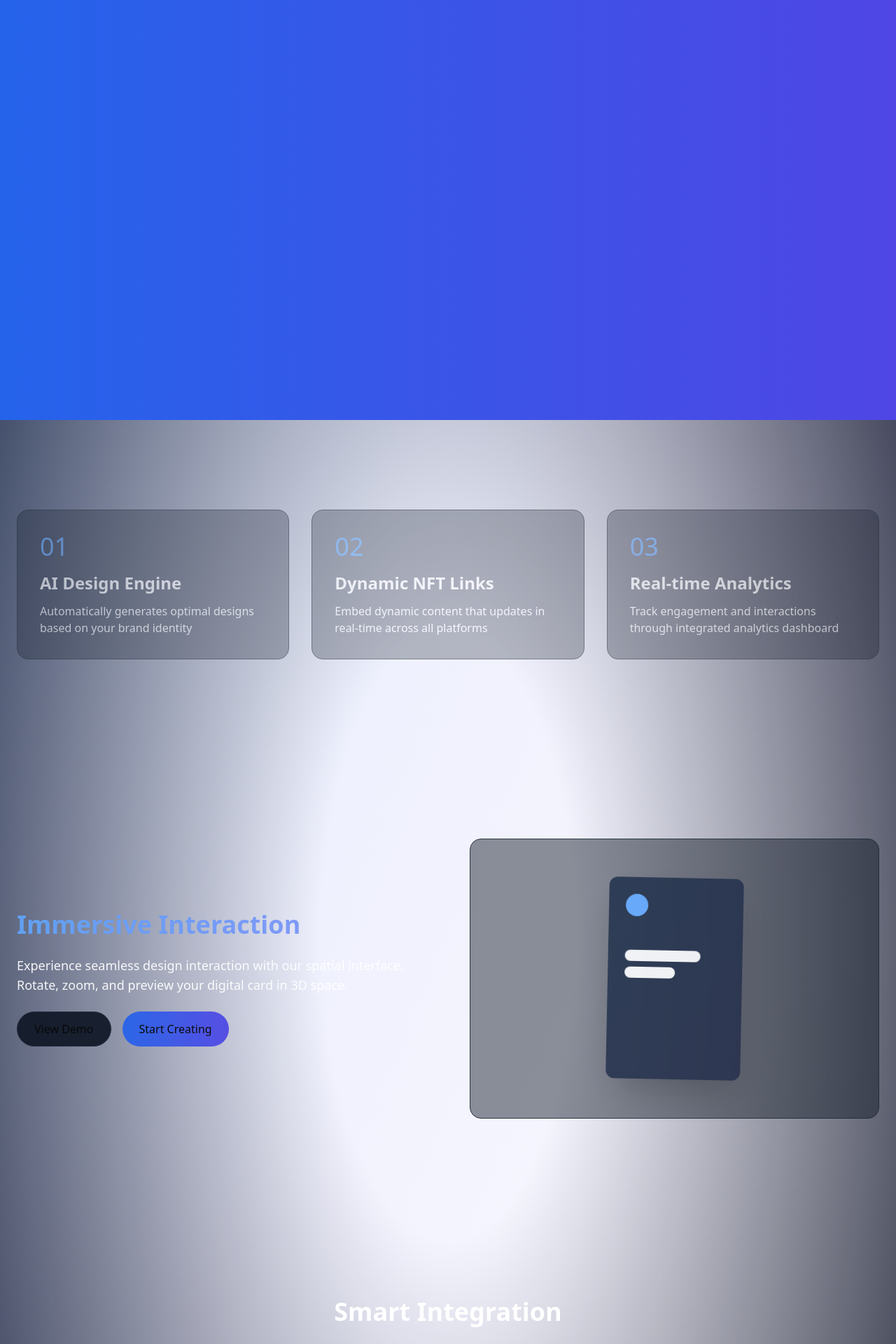
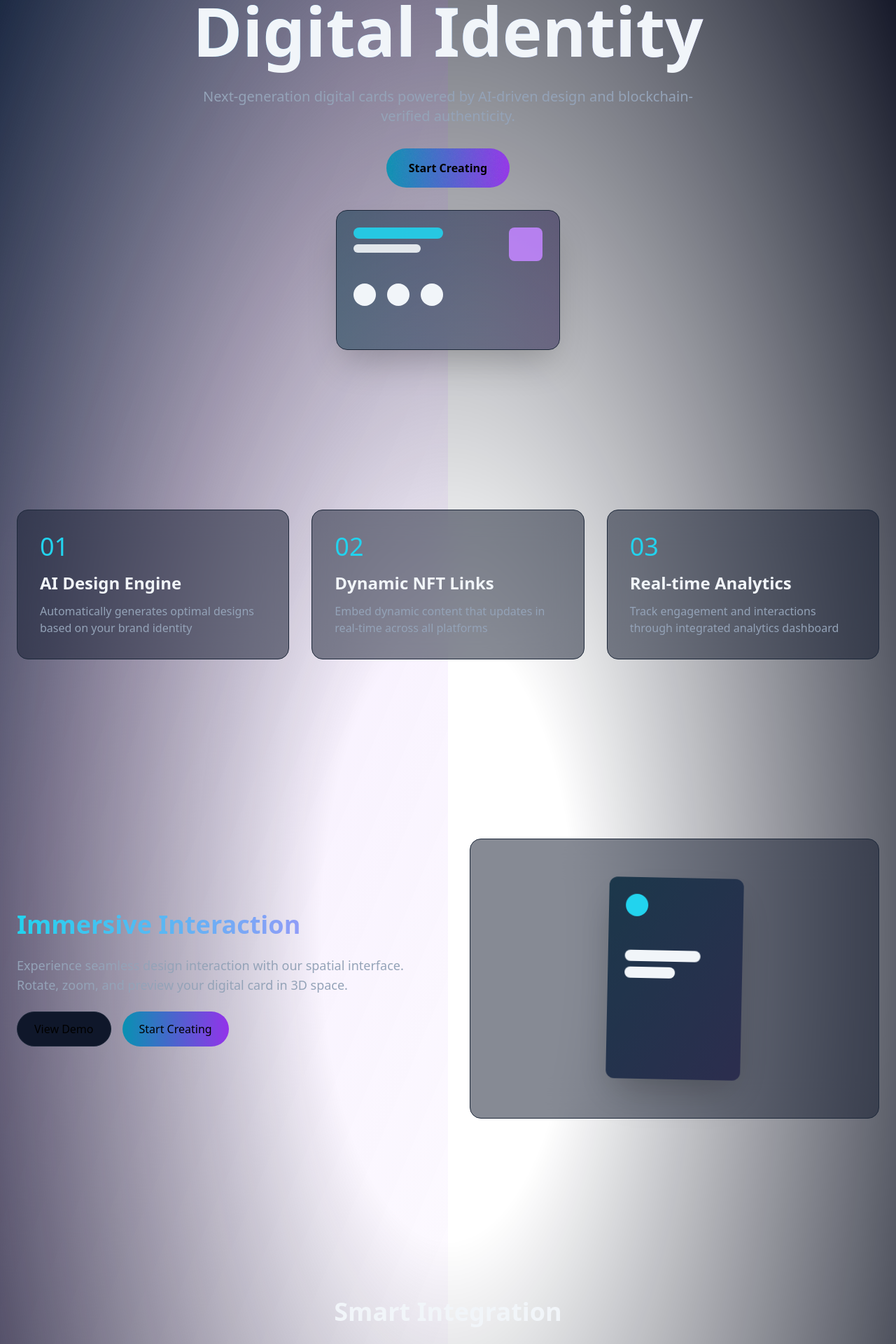
Before and after one commit to DanielAdisa/kardifyme, a Next.js app: page / in a window 1280 px wide. Shown: the part 200-2120 px from the top of the page at 70% size. Built offline with nearby package versions, Linux system fonts and the light colour scheme.

Commit message:
Update page.tsx

```diff
--- a/app/page.tsx
+++ b/app/page.tsx
@@ -1,175 +1,162 @@
 'use client';
+
 import Link from 'next/link';
 import { motion, useScroll, useTransform } from 'framer-motion';
 import { QRCodeSVG } from 'qrcode.react';
 import { useRef } from 'react';
 
 const LandingPage = () => {
-  // References for each section
-  const heroRef = useRef(null);
-  const featuresRef = useRef(null);
-  const demoRef = useRef(null);
-  const qrRef = useRef(null);
-  const footerRef = useRef(null);
-
-  // Track scroll progress for each section
-  const { scrollYProgress } = useScroll({
-    target: heroRef,
-    offset: ['start end', 'end start'],
-  });
-
-  const heroOpacity = useTransform(scrollYProgress, [0, 0.5], [1, 0]);
-  const heroScale = useTransform(scrollYProgress, [1, 0], [1, 0.8]);
-
-  const featuresProgress = useScroll({ target: featuresRef });
-  const featuresOpacity = useTransform(featuresProgress.scrollYProgress, [0, 0.5], [0, 1]);
-
-  const demoProgress = useScroll({ target: demoRef });
-  const demoOpacity = useTransform(demoProgress.scrollYProgress, [0, 0.5], [0, 1]);
-
-  const qrProgress = useScroll({ target: qrRef });
-  const qrOpacity = useTransform(qrProgress.scrollYProgress, [0, 0.5], [0, 1]);
-
-  const footerProgress = useScroll({ target: footerRef });
-  const footerOpacity = useTransform(footerProgress.scrollYProgress, [0, 0.5], [0, 1]);
+  const ref = useRef(null);
+  const { scrollYProgress } = useScroll({ target: ref });
+  const x = useTransform(scrollYProgress, [0, 1], ['0%', '-50%']);
 
   return (
     <div className="min-h-screen bg-grid-slate-900/[0.04] relative overflow-hidden">
       {/* Animated background elements */}
       <div className="absolute inset-0 bg-slate-950 [mask-image:radial-gradient(ellipse_at_center,transparent_20%,black)]" />
       <motion.div
-        className="absolute inset-0 bg-gradient-to-br from-blue-500/20 via-indigo-500/10 to-transparent"
-        style={{ opacity: scrollYProgress }}
+        className="absolute inset-0 bg-gradient-to-br from-cyan-500/20 via-purple-500/10 to-transparent"
+        style={{ x }}
       />
 
       {/* Hero Section */}
-      <section ref={heroRef} className="relative min-h-screen flex items-center justify-center px-6 bg-gradient-to-r from-blue-600 to-indigo-600">
-        <motion.div
-          className="max-w-7xl mx-auto text-center space-y-8"
-          style={{ opacity: heroOpacity, scale: heroScale }}
-        >
+      <section className="relative min-h-screen flex items-center justify-center px-6">
+        <div className="max-w-7xl mx-auto text-center space-y-8">
           <motion.h1
             initial={{ opacity: 0, y: 20 }}
             animate={{ opacity: 1, y: 0 }}
             transition={{ duration: 0.8, ease: [0.6, -0.05, 0.01, 0.99] }}
-            className="text-6xl md:text-8xl font-bold bg-clip-text text-transparent bg-gradient-to-r from-yellow-400 to-pink-400 leading-[1.1]"
+            className="text-6xl md:text-8xl font-bold bg-clip-text text-transparent bg-gradient-to-r from-cyan-400 to-purple-400 leading-[1.1]"
           >
-            Revolutionize Your{' '}
-            <span aria-label="Digital Identity" className="text-white">
-              Digital Identity
-            </span>
+            Revolutionize Your <span className="text-slate-100">Digital Identity</span>
           </motion.h1>
+
           <motion.div
             initial={{ opacity: 0 }}
             animate={{ opacity: 1 }}
             transition={{ delay: 0.4 }}
             className="max-w-3xl mx-auto"
           >
-            <p className="text-xl text-white font-light">
+            <p className="text-xl text-slate-400 font-light">
               Next-generation digital cards powered by AI-driven design and blockchain-verified authenticity.
             </p>
           </motion.div>
+
           <motion.div
             initial={{ scale: 0.95, opacity: 0 }}
             animate={{ scale: 1, opacity: 1 }}
             className="mt-12"
           >
             <Link href="/create">
-              <button
-                aria-label="Start Creating Button"
-                className="group relative px-8 py-4 bg-gradient-to-r from-yellow-500 to-pink-500 rounded-full font-semibold hover:scale-[1.03] transition-transform duration-300"
-              >
+              <button className="group relative px-8 py-4 bg-gradient-to-r from-cyan-600 to-purple-600 rounded-full font-semibold hover:scale-[1.03] transition-transform duration-300">
                 <span className="relative z-10">Start Creating</span>
-                <div className="absolute inset-0 bg-gradient-to-r from-yellow-400 to-pink-400 rounded-full opacity-0 group-hover:opacity-100 transition-opacity duration-300 -z-10" />
+                <div className="absolute inset-0 bg-gradient-to-r from-cyan-500 to-purple-500 rounded-full opacity-0 group-hover:opacity-100 transition-opacity duration-300 -z-10" />
                 <div className="absolute inset-0 rounded-full bg-noise opacity-10" />
               </button>
             </Link>
           </motion.div>
-        </motion.div>
+
+          {/* Holographic card preview */}
+          <motion.div
+            className="mt-24 mx-auto w-[320px] h-[200px] bg-slate-900/50 backdrop-blur-xl rounded-2xl border border-slate-800 shadow-2xl relative overflow-hidden hover:rotate-[2deg] transition-transform duration-500"
+            whileHover={{ scale: 1.05 }}
+          >
+            <div className="absolute inset-0 bg-gradient-to-r from-cyan-500/10 to-purple-500/10" />
+            <div className="absolute inset-0 [mask-image:linear-gradient(transparent,white,transparent)]" />
+            <div className="p-6 relative z-10">
+              <div className="flex justify-between items-start">
+                <div className="space-y-2">
+                  <div className="h-4 w-32 bg-cyan-400/90 rounded-full" />
+                  <div className="h-3 w-24 bg-slate-100/90 rounded-full" />
+                </div>
+                <div className="w-12 h-12 bg-purple-400/90 rounded-lg" />
+              </div>
+              <div className="mt-8 flex gap-4">
+                <div className="h-8 w-8 bg-slate-100 rounded-full" />
+                <div className="h-8 w-8 bg-slate-100 rounded-full" />
+                <div className="h-8 w-8 bg-slate-100 rounded-full" />
+              </div>
+            </div>
+          </motion.div>
+        </div>
       </section>
 
       {/* Features Section */}
-      <section ref={featuresRef} className="relative py-32 px-6">
-        <motion.div
-          className="max-w-7xl mx-auto grid md:grid-cols-3 gap-8"
-          style={{ opacity: featuresOpacity }}
-        >
+      <section className="relative py-32 px-6">
+        <div className="max-w-7xl mx-auto grid md:grid-cols-3 gap-8">
           {['AI Design Engine', 'Dynamic NFT Links', 'Real-time Analytics'].map((title, i) => (
             <motion.div
               key={title}
               initial={{ opacity: 0, y: 30 }}
               whileInView={{ opacity: 1, y: 0 }}
               transition={{ delay: i * 0.2 }}
-              className="bg-gray-900/50 backdrop-blur-xl p-8 rounded-2xl border border-gray-800 hover:border-blue-400/30 transition-colors duration-300"
+              className="bg-slate-900/50 backdrop-blur-xl p-8 rounded-2xl border border-slate-800 hover:border-cyan-400/30 transition-colors duration-300"
             >
-              <div className="text-blue-400 text-4xl mb-4">0{i + 1}</div>
-              <h3 className="text-2xl font-semibold text-white mb-3">{title}</h3>
-              <p className="text-white font-light">
+              <div className="text-cyan-400 text-4xl mb-4">0{i+1}</div>
+              <h3 className="text-2xl font-semibold text-slate-100 mb-3">{title}</h3>
+              <p className="text-slate-400 font-light">
                 {i === 0 && 'Automatically generates optimal designs based on your brand identity'}
                 {i === 1 && 'Embed dynamic content that updates in real-time across all platforms'}
                 {i === 2 && 'Track engagement and interactions through integrated analytics dashboard'}
               </p>
             </motion.div>
           ))}
-        </motion.div>
+        </div>
       </section>
 
       {/* Interactive Demo Section */}
-      <section ref={demoRef} className="relative py-32 px-6">
-        <motion.div
-          className="max-w-7xl mx-auto flex flex-col lg:flex-row items-center gap-16"
-          style={{ opacity: demoOpacity }}
-        >
+      <section className="relative py-32 px-6">
+        <div className="max-w-7xl mx-auto flex flex-col lg:flex-row items-center gap-16">
           <div className="flex-1 space-y-6">
-            <h2 className="text-4xl font-bold bg-clip-text text-transparent bg-gradient-to-r from-blue-400 to-indigo-400">
+            <h2 className="text-4xl font-bold bg-clip-text text-transparent bg-gradient-to-r from-cyan-400 to-purple-400">
               Immersive Interaction
             </h2>
-            <p className="text-white text-lg font-light">
+            <p className="text-slate-400 text-lg font-light">
               Experience seamless design interaction with our spatial interface. Rotate, zoom, and preview your digital card in 3D space.
             </p>
             <div className="flex gap-4">
-              <button className="px-6 py-3 rounded-full bg-gray-900 border border-gray-800 hover:border-blue-400 transition-colors">
+              <button className="px-6 py-3 rounded-full bg-slate-900 border border-slate-800 hover:border-cyan-400 transition-colors">
                 View Demo
               </button>
-              <button className="px-6 py-3 rounded-full bg-gradient-to-r from-blue-600 to-indigo-600 hover:scale-[1.02] transition-transform">
+              <button className="px-6 py-3 rounded-full bg-gradient-to-r from-cyan-600 to-purple-600 hover:scale-[1.02] transition-transform">
                 Start Creating
               </button>
             </div>
           </div>
+
           {/* 3D Preview Area */}
-          <div className="flex-1 relative h-[400px] bg-gray-900/50 backdrop-blur-xl rounded-2xl border border-gray-800">
+          <div className="flex-1 relative h-[400px] bg-slate-900/50 backdrop-blur-xl rounded-2xl border border-slate-800">
             <div className="absolute inset-0 flex items-center justify-center">
-              <div className="w-64 h-64 bg-gradient-radial from-blue-500/20 to-transparent rounded-full" />
+              <div className="w-64 h-64 bg-gradient-radial from-cyan-500/20 to-transparent rounded-full" />
             </div>
             <motion.div
               className="w-full h-full flex items-center justify-center"
               animate={{ rotate: [0, 8, -8, 0] }}
               transition={{ duration: 6, repeat: Infinity }}
             >
-              <div className="w-48 h-72 bg-gray-800 rounded-xl transform-gpu shadow-2xl relative overflow-hidden">
-                <div className="absolute inset-0 bg-gradient-to-br from-blue-500/10 to-indigo-500/10" />
+              <div className="w-48 h-72 bg-slate-800 rounded-xl transform-gpu shadow-2xl relative overflow-hidden">
+                <div className="absolute inset-0 bg-gradient-to-br from-cyan-500/10 to-purple-500/10" />
                 <div className="p-6 relative z-10">
-                  <div className="h-8 w-8 bg-blue-400 rounded-full mb-12" />
+                  <div className="h-8 w-8 bg-cyan-400 rounded-full mb-12" />
                   <div className="space-y-2">
-                    <div className="h-4 bg-gray-100 rounded-full w-3/4" />
-                    <div className="h-4 bg-gray-100 rounded-full w-1/2" />
+                    <div className="h-4 bg-slate-100 rounded-full w-3/4" />
+                    <div className="h-4 bg-slate-100 rounded-full w-1/2" />
                   </div>
                 </div>
               </div>
             </motion.div>
           </div>
-        </motion.div>
+        </div>
       </section>
 
       {/* Dynamic QR Section */}
-      <section ref={qrRef} className="relative py-32 px-6">
-        <motion.div
-          className="max-w-7xl mx-auto text-center"
-          style={{ opacity: qrOpacity }}
-        >
-          <h2 className="text-4xl font-bold text-white mb-8">Smart Integration</h2>
+      <section className="relative py-32 px-6">
+        <div className="max-w-7xl mx-auto text-center">
+          <h2 className="text-4xl font-bold text-slate-100 mb-8">
+            Smart Integration
+          </h2>
           <motion.div
-            className="inline-block bg-gray-900/50 backdrop-blur-xl p-6 rounded-2xl border border-gray-800 hover:border-blue-400 transition-colors"
+            className="inline-block bg-slate-900/50 backdrop-blur-xl p-6 rounded-2xl border border-slate-800 hover:border-cyan-400 transition-colors"
             whileHover={{ scale: 1.05 }}
           >
             <QRCodeSVG
@@ -180,30 +167,29 @@ const LandingPage = () => {
               level="H"
               className="rounded-xl"
             />
-            <div className="mt-4 text-blue-400 font-medium">Dynamic Content QR</div>
+            <div className="mt-4 text-cyan-400 font-medium">Dynamic Content QR</div>
           </motion.div>
-        </motion.div>
+        </div>
       </section>
 
       {/* Footer CTA */}
-      <section ref={footerRef} className="relative py-32 px-6">
-        <motion.div
-          className="max-w-4xl mx-auto text-center"
-          style={{ opacity: footerOpacity }}
-        >
-          <div className="bg-gray-900/50 backdrop-blur-xl rounded-2xl p-12 border border-gray-800 relative overflow-hidden">
+      <section className="relative py-32 px-6">
+        <div className="max-w-4xl mx-auto text-center">
+          <div className="bg-slate-900/50 backdrop-blur-xl rounded-2xl p-12 border border-slate-800 relative overflow-hidden">
             <div className="absolute inset-0 bg-noise opacity-10" />
-            <h2 className="text-4xl font-bold text-white mb-6">Ready for the Future?</h2>
-            <p className="text-white mb-8 font-light">
+            <h2 className="text-4xl font-bold text-slate-100 mb-6">
+              Ready for the Future?
+            </h2>
+            <p className="text-slate-400 mb-8 font-light">
               Join thousands of innovators already shaping their digital presence with KardifyMe
             </p>
             <Link href="/create">
-              <button className="px-8 py-4 bg-gradient-to-r from-blue-600 to-indigo-600 rounded-full font-semibold hover:scale-[1.02] transition-transform">
+              <button className="px-8 py-4 bg-gradient-to-r from-cyan-600 to-purple-600 rounded-full font-semibold hover:scale-[1.02] transition-transform">
                 Start Your Journey
               </button>
             </Link>
           </div>
-        </motion.div>
+        </div>
       </section>
     </div>
   );
```
